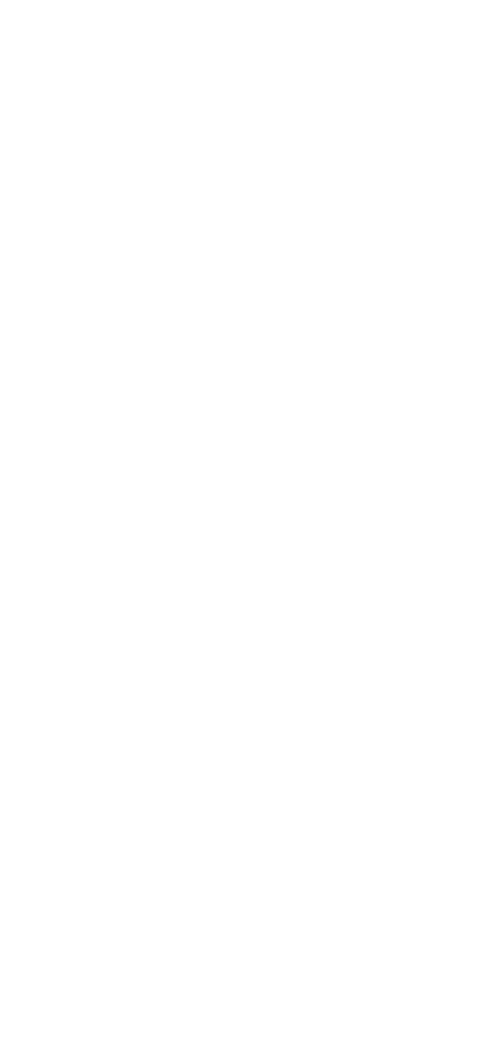
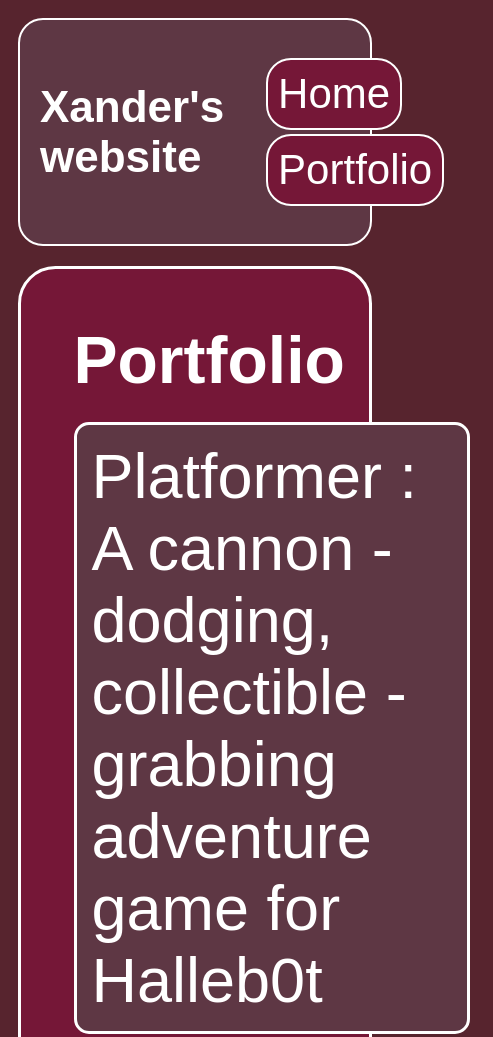
Before and after one commit to XanderBreaux/XanderBreaux.github.io, a plain HTML site: page portfolio.html in a window 390 px wide. Shown: the top 1037 px of the page, 493 px wide, since content can reach past the window. Before the commit the page ends 844 px from the top, so only its background shows below. Drawn offline with Linux system fonts and the light colour scheme.

Commit message:
add portfolio.html file

```diff
--- a/portfolio.html
+++ b/portfolio.html
@@ -0,0 +1,35 @@
+<!DOCTYPE HTML>
+<html>
+
+<head>
+    <title>Xander's website</title>
+    <link rel="stylesheet" href="style.css">
+</head>
+
+<body>
+    <div id="all-contents">
+        <nav>
+            <h1>Xander's website</h1>
+            <ul id="nav-ul">
+                <li class="nav-li">
+                    <a class="nav-a" href="index.html">Home</a>
+                </li>
+                <li class="nav-li">
+                    <a class="nav-a" href="portfolio.html">Portfolio</a>
+                </li>
+            </ul>
+        </nav>
+        <main>
+            <div class="content">
+                <h1>Portfolio</h1>
+                <ul id="portfolio">
+                    <li><a href="projects/platformer/">Platformer : A cannon - dodging, collectible - grabbing adventure game for Halleb0t</a></li>
+                    <li><a href="projects/bouncing-box/">Bouncing Box : A project that gives you a taste of game development on the web </a></li>
+                    <li><a href="projects/circularity/">Circularity : A motion poem using random number generation and velocity applied to circle shapes...</a></li>
+                </ul>
+            </div>
+        </main>
+    </div>
+</body>
+
+</html>
--- a/style.css
+++ b/style.css
@@ -39,7 +39,14 @@ h1 {
     padding: 0 10px;
     border: 2px solid #fff;
     border-radius: 25px;
+    margin: 2px;
     padding: 10px;
+    background: rgb(117, 23, 55);
+}
+
+.nav-li:hover {
+    background: rgb(161, 14, 64);
+    font-weight: normal;
 }
 
 a {
@@ -85,3 +92,81 @@ h2,
 h3 {
     margin: 0px;
 }
+
+/* portfolio styles */
+.content h1 {
+    color: white;
+}
+
+#portfolio {
+    list-style-type: none;
+    padding-left: 0;
+}
+
+#portfolio li {
+    background: rgb(94, 55, 68);
+    padding: 10px;
+    border: #fff solid;
+    border-radius: 10px;
+    margin-bottom: 10px;
+}
+
+#portfolio li:hover {
+    background: rgb(161, 14, 64);
+    font-weight: bold;
+}
+
+#portfolio a {
+    text-decoration: none;
+    color: #fff;
+}
+
+/* responsive web design */
+@media screen and (min-width: 120px) and (max-width: 1080px) {
+    main {
+        height: 100ch;
+        zoom: 1.5;
+        display: grid;
+    }
+
+    h1 {
+        font-size: 44px;
+    }
+
+    h2 {
+        font-size: 42px;
+    }
+
+    h3 {
+        font-size: 36px;
+    }
+
+    #all-contents {
+        height: 100ch;
+        margin: none;
+    }
+
+    a {
+        font-size: 42px;
+    }
+
+    .sidebar {
+        margin-right: 0px;
+        justify-content: center;
+        align-items: center;
+    }
+
+    .sidebar-img {
+        width: 100%;
+    }
+
+    p,
+    li {
+        font-size: 24px;
+    }
+
+    .content {
+        align-content: center;
+        justify-content: center;
+    }
+}
```
